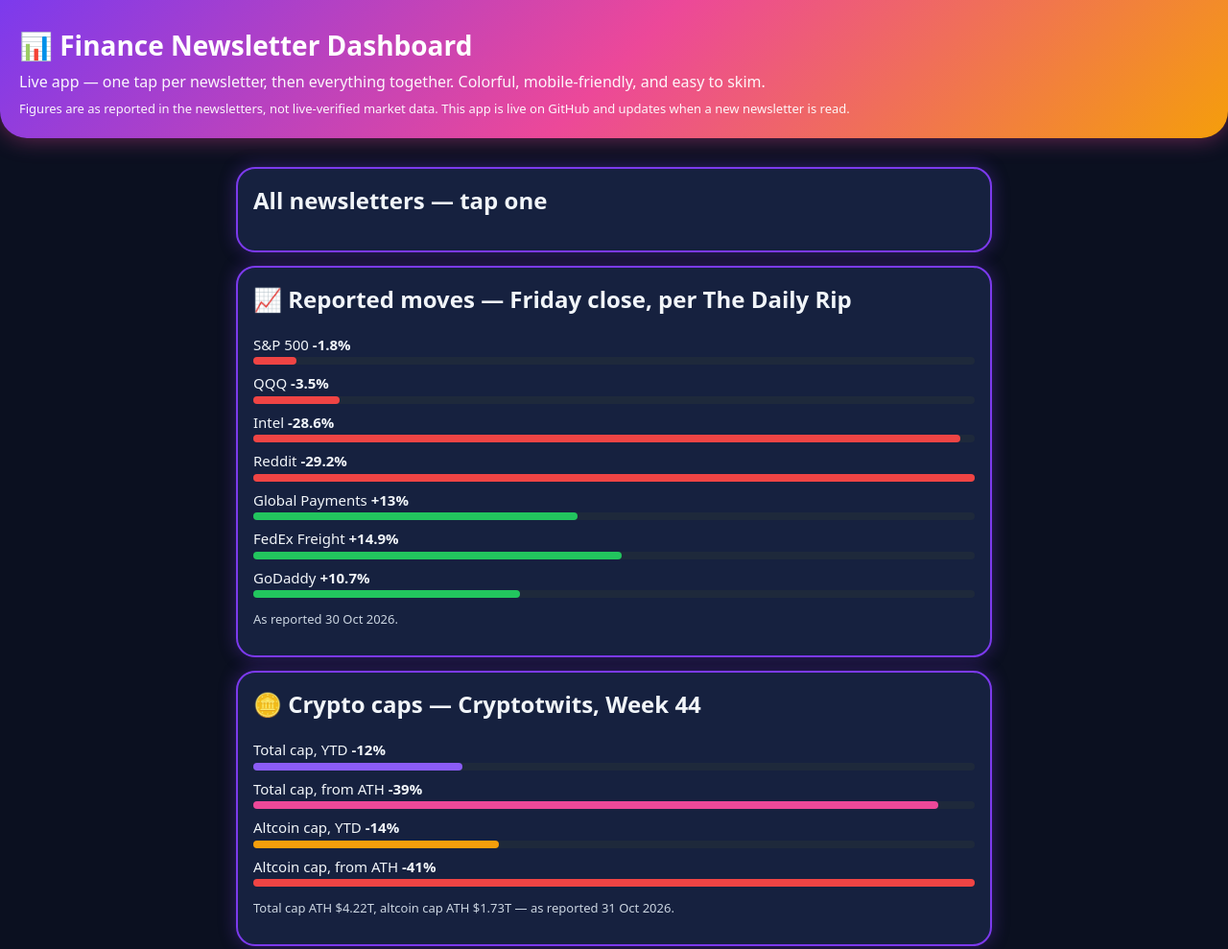
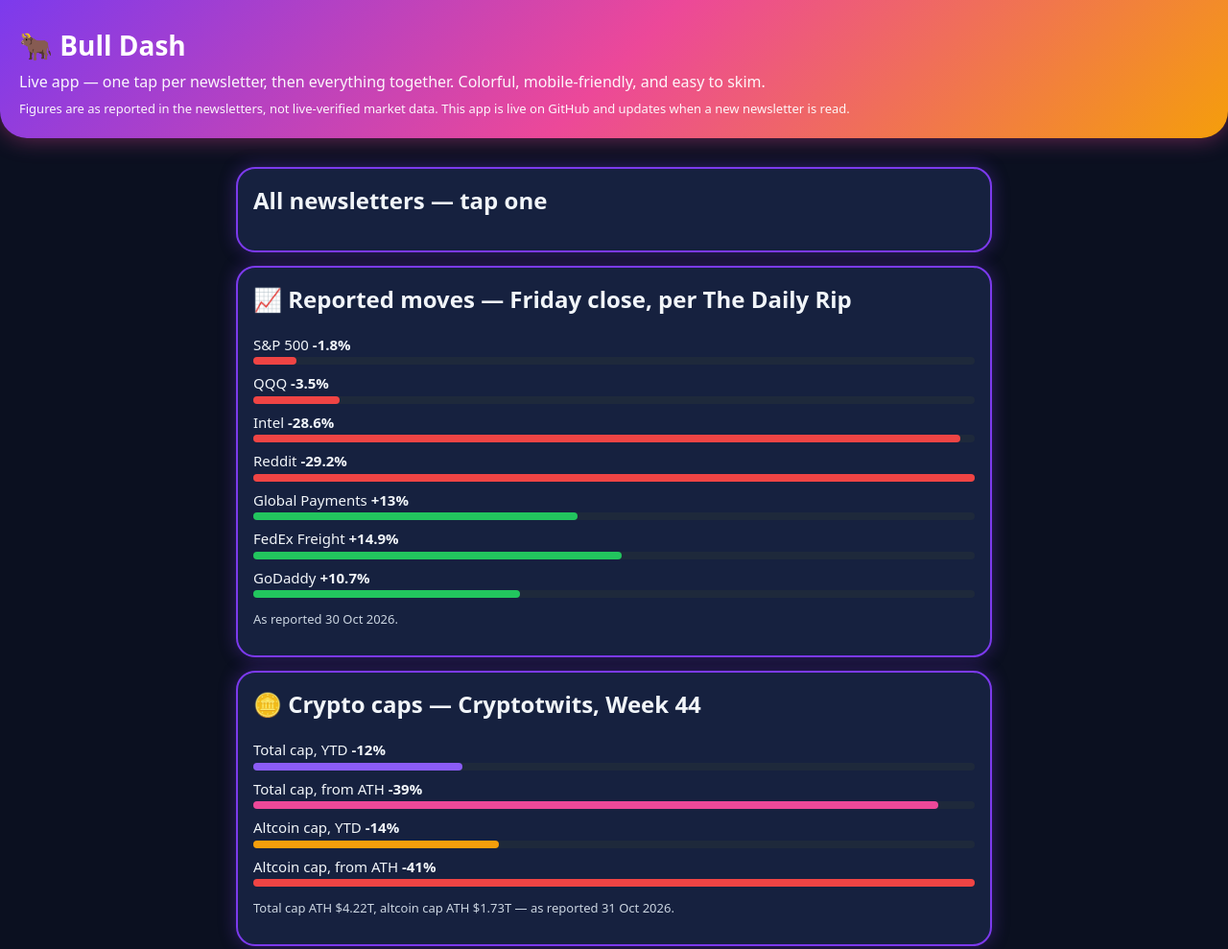
Before and after one commit to thecryptonightt-hub/Bull-Dash, a plain HTML site: page index.html in a window 1280 px wide. Shown: the top 989 px of the page at 96% size. Drawn offline with Linux system fonts and the light colour scheme.

Commit message:
Rename app display to Bull Dash (Snap Finance site), repo and link unchanged

```diff
--- a/index.html
+++ b/index.html
@@ -3,7 +3,7 @@
 <head>
 <meta charset="utf-8">
 <meta name="viewport" content="width=device-width, initial-scale=1">
-<title>Finance Newsletter Dashboard</title>
+<title>Bull Dash — Snap Finance</title>
 <style>
 *{box-sizing:border-box} body{margin:0;font-family:system-ui,-apple-system,Segoe UI,Roboto,sans-serif;background:#0b1020;color:#f1f5f9}
 header{background:linear-gradient(135deg,#7c3aed,#ec4899,#f59e0b);color:#fff;padding:28px 20px 22px;border-radius:0 0 28px 28px;box-shadow:0 0 24px rgba(236,72,153,.45)}
@@ -19,7 +19,7 @@ h2{margin-top:0} .small{color:#cbd5e1;font-size:13px}
 </head>
 <body>
 <header>
-<h1>📊 Finance Newsletter Dashboard</h1>
+<h1>🐂 Bull Dash</h1>
 <p>Live app — one tap per newsletter, then everything together. Colorful, mobile-friendly, and easy to skim.</p>
 <p class="small" style="color:#fff">Figures are as reported in the newsletters, not live-verified market data. This app is live on GitHub and updates when a new newsletter is read.</p>
 </header>
```
